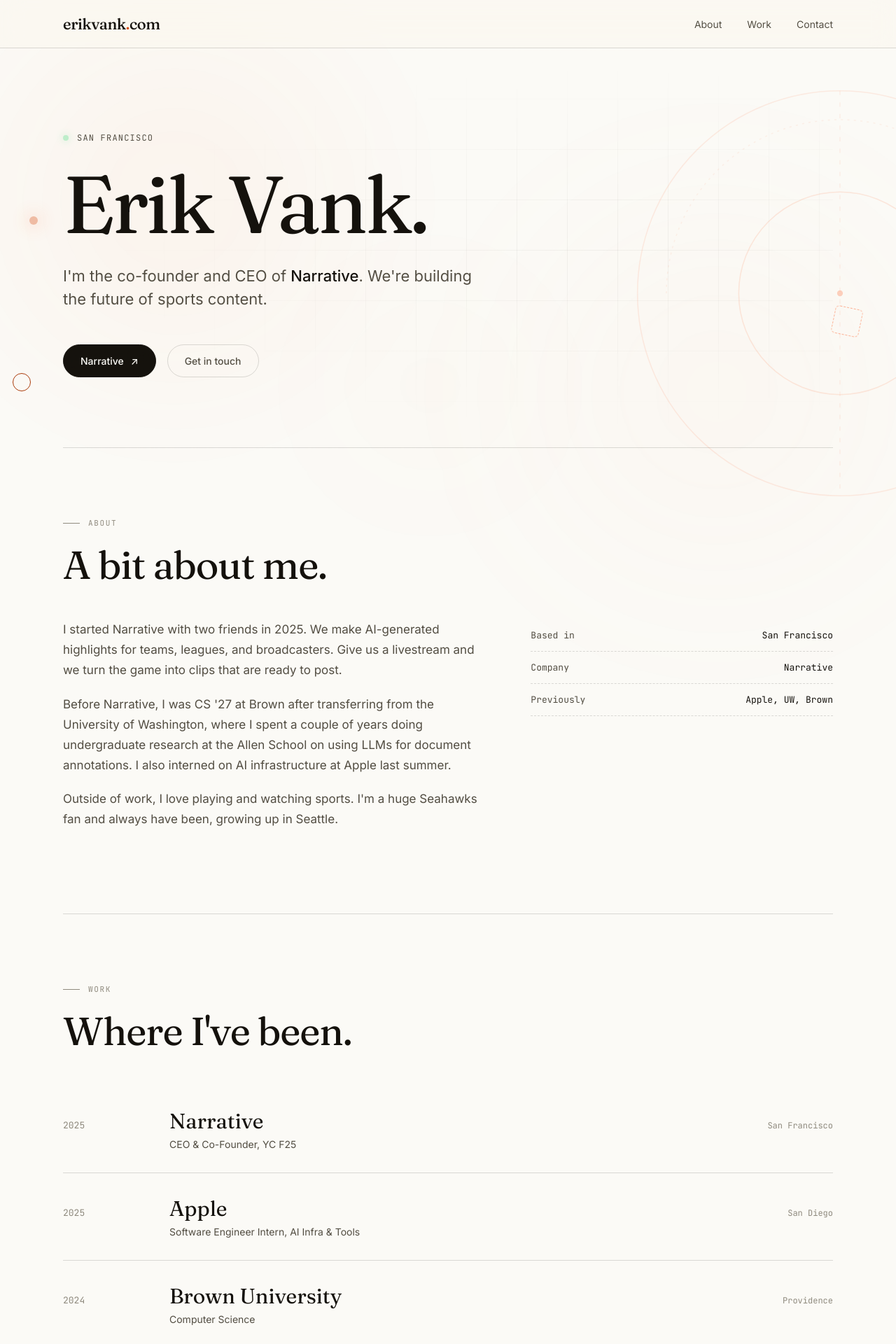
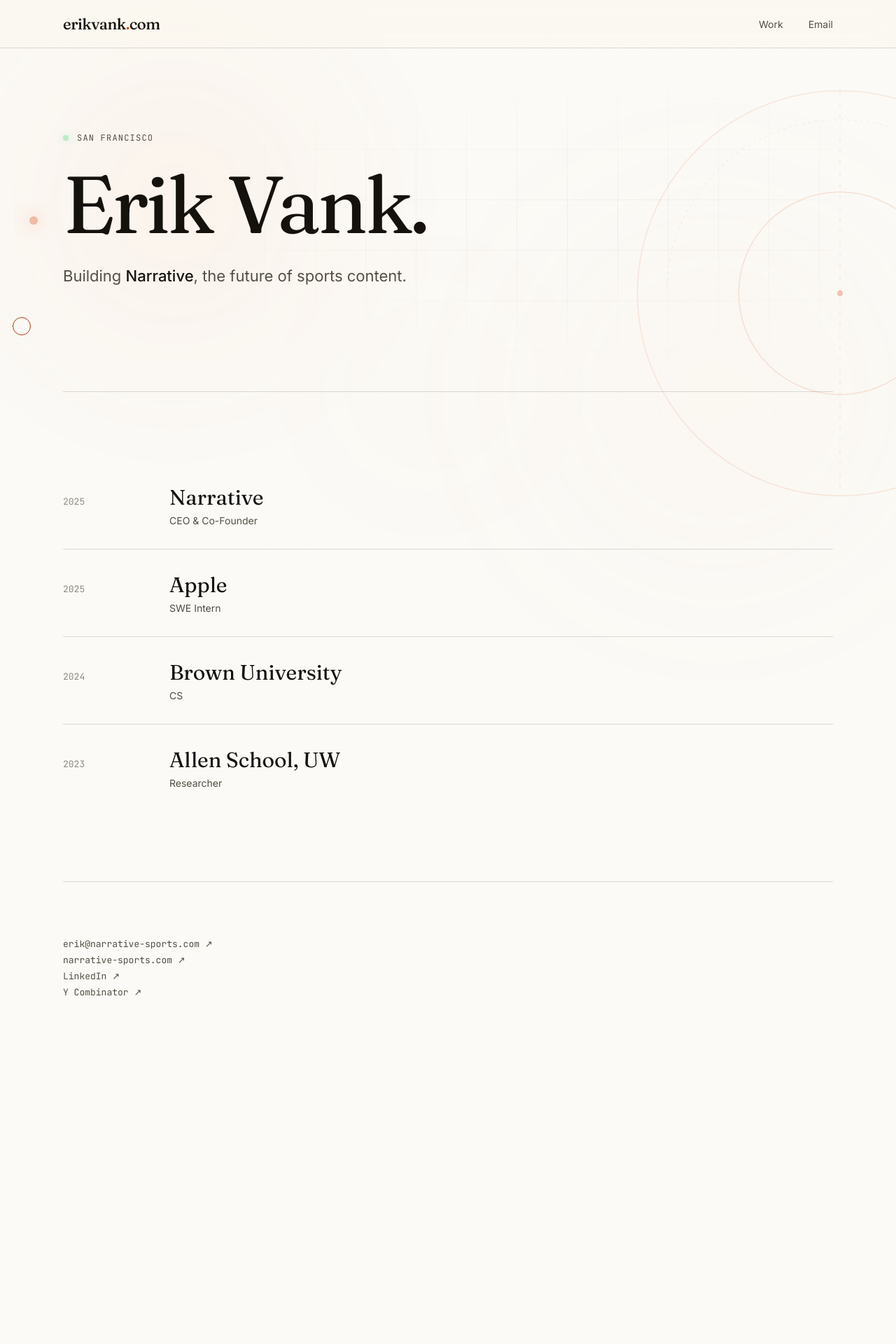
Before and after one commit to erikv05/erikvank.com, a React (Vite) app: page / in a window 1280 px wide. Shown: the top 1920 px of the page at 70% size. After the commit the page ends 1486 px from the top, so only its background shows below. Built offline with nearby package versions, Linux system fonts and the light colour scheme.

Commit message:
make less shit

```diff
--- a/src/App.css
+++ b/src/App.css
@@ -203,7 +203,8 @@
   max-width: 620px;
   margin: 0 0 48px;
 }
-.hero-sub strong { color: var(--ink); font-weight: 500; }
+.hero-sub strong { color: var(--ink); font-weight: 500; transition: color 0.2s; }
+.hero-sub a:hover strong { color: var(--accent); }
 
 .cta-row { display: flex; gap: 16px; flex-wrap: wrap; }
 .btn {
--- a/src/App.tsx
+++ b/src/App.tsx
@@ -1,10 +1,10 @@
 import './App.css'
 
 const work = [
-  { year: '2025', title: 'Narrative', role: 'CEO & Co-Founder, YC F25', loc: 'San Francisco', url: 'https://narrative-sports.com' },
-  { year: '2025', title: 'Apple', role: 'Software Engineer Intern, AI Infra & Tools', loc: 'San Diego', url: 'https://www.apple.com' },
-  { year: '2024', title: 'Brown University', role: 'Computer Science', loc: 'Providence', url: 'https://cs.brown.edu' },
-  { year: '2023', title: 'Allen School, UW', role: 'Undergraduate Researcher', loc: 'Seattle', url: 'https://www.cs.washington.edu' },
+  { year: '2025', title: 'Narrative', role: 'CEO & Co-Founder', url: 'https://narrative-sports.com' },
+  { year: '2025', title: 'Apple', role: 'SWE Intern', url: 'https://www.apple.com' },
+  { year: '2024', title: 'Brown University', role: 'CS', url: 'https://cs.brown.edu' },
+  { year: '2023', title: 'Allen School, UW', role: 'Researcher', url: 'https://www.cs.washington.edu' },
 ]
 
 export default function App() {
@@ -19,75 +19,33 @@
         <div className="container nav-inner">
           <a href="#" className="mark">erikvank<span>.</span>com</a>
           <div className="nav-links">
-            <a href="#about">About</a>
             <a href="#work">Work</a>
-            <a href="#contact">Contact</a>
+            <a href="mailto:erik@narrative-sports.com">Email</a>
           </div>
         </div>
       </nav>
 
       <header className="hero container">
         <svg className="deco pitch" viewBox="0 0 600 600" fill="none" aria-hidden="true">
-          <circle cx="300" cy="300" r="280" stroke="rgba(255,107,53,0.22)" strokeWidth="1.5" />
-          <circle cx="300" cy="300" r="140" stroke="rgba(255,107,53,0.28)" strokeWidth="1.5" />
-          <circle cx="300" cy="300" r="4" fill="rgba(255,107,53,0.6)" />
-          <line x1="300" y1="20" x2="300" y2="580" stroke="rgba(255,107,53,0.16)" strokeWidth="1.5" strokeDasharray="6 10" />
-          <path d="M 60 300 A 240 240 0 0 1 540 300" stroke="rgba(255,107,53,0.14)" strokeWidth="1.5" strokeDasharray="3 6" />
+          <circle cx="300" cy="300" r="280" stroke="rgba(217,74,16,0.22)" strokeWidth="1.5" />
+          <circle cx="300" cy="300" r="140" stroke="rgba(217,74,16,0.28)" strokeWidth="1.5" />
+          <circle cx="300" cy="300" r="4" fill="rgba(217,74,16,0.6)" />
+          <line x1="300" y1="20" x2="300" y2="580" stroke="rgba(217,74,16,0.16)" strokeWidth="1.5" strokeDasharray="6 10" />
+          <path d="M 60 300 A 240 240 0 0 1 540 300" stroke="rgba(217,74,16,0.14)" strokeWidth="1.5" strokeDasharray="3 6" />
         </svg>
         <span className="shape shape-a" />
         <span className="shape shape-b" />
-        <span className="shape shape-c" />
         <div className="hero-meta">
           <span className="status-dot" />
           <span>San Francisco</span>
         </div>
-        <h1>
-          Erik Vank.
-        </h1>
+        <h1>Erik Vank.</h1>
         <p className="hero-sub">
-          I'm the co-founder and CEO of <strong>Narrative</strong>. We're building the future of sports content.
+          Building <a href="https://narrative-sports.com" target="_blank" rel="noreferrer"><strong>Narrative</strong></a>, the future of sports content.
         </p>
-        <div className="cta-row">
-          <a className="btn btn-primary" href="https://narrative-sports.com" target="_blank" rel="noreferrer">
-            Narrative <span className="arrow">↗</span>
-          </a>
-          <a className="btn btn-ghost" href="#contact">Get in touch</a>
-        </div>
       </header>
 
-      <section id="about" className="section container">
-        <div className="section-label">About</div>
-        <h2>A bit about me.</h2>
-        <div className="about-grid">
-          <div className="prose">
-            <p>
-              I started Narrative with two friends in 2025. We make AI-generated
-              highlights for teams, leagues, and broadcasters. Give us a livestream
-              and we turn the game into clips that are ready to post.
-            </p>
-            <p>
-              Before Narrative, I was CS '27 at Brown after transferring from
-              the University of Washington, where I spent a couple of years
-              doing undergraduate research at the Allen School on using LLMs
-              for document annotations. I also interned on AI infrastructure
-              at Apple last summer.
-            </p>
-            <p>
-              Outside of work, I love playing and watching sports. I'm a huge
-              Seahawks fan and always have been, growing up in Seattle.
-            </p>
-          </div>
-          <ul className="fact-list">
-            <li><span>Based in</span><span>San Francisco</span></li>
-            <li><span>Company</span><span>Narrative</span></li>
-            <li><span>Previously</span><span>Apple, UW, Brown</span></li>
-          </ul>
-        </div>
-      </section>
-
       <section id="work" className="section container">
-        <div className="section-label">Work</div>
-        <h2>Where I've been.</h2>
         <div className="work-list">
           {work.map((w) => (
             <a className="work-item" key={w.title} href={w.url} target="_blank" rel="noreferrer">
@@ -96,33 +54,17 @@
                 <div className="work-title">{w.title}</div>
                 <span className="work-role">{w.role}</span>
               </div>
-              <div className="work-loc">{w.loc}</div>
             </a>
           ))}
         </div>
       </section>
 
-      <footer id="contact" className="footer container">
-        <div className="section-label">Contact</div>
-        <div className="footer-grid">
-          <div>
-            <h2>
-              Say <a href="mailto:erik@narrative-sports.com">hello</a>.
-            </h2>
-            <p className="footer-lede">
-              Always happy to chat about sports, video, or building companies.
-            </p>
-          </div>
-          <div className="footer-links">
-            <a href="mailto:erik@narrative-sports.com">erik@narrative-sports.com ↗</a>
-            <a href="https://narrative-sports.com" target="_blank" rel="noreferrer">narrative-sports.com ↗</a>
-            <a href="https://www.linkedin.com/in/erik-vank" target="_blank" rel="noreferrer">LinkedIn ↗</a>
-            <a href="https://www.ycombinator.com/companies/usenarrative" target="_blank" rel="noreferrer">Y Combinator ↗</a>
-          </div>
-        </div>
-        <div className="footer-meta">
-          <span>© {new Date().getFullYear()} Erik Vank</span>
-          <span>erikvank.com</span>
+      <footer className="footer container">
+        <div className="footer-links">
+          <a href="mailto:erik@narrative-sports.com">erik@narrative-sports.com ↗</a>
+          <a href="https://narrative-sports.com" target="_blank" rel="noreferrer">narrative-sports.com ↗</a>
+          <a href="https://www.linkedin.com/in/erik-vank" target="_blank" rel="noreferrer">LinkedIn ↗</a>
+          <a href="https://www.ycombinator.com/companies/usenarrative" target="_blank" rel="noreferrer">Y Combinator ↗</a>
         </div>
       </footer>
     </div>
```
